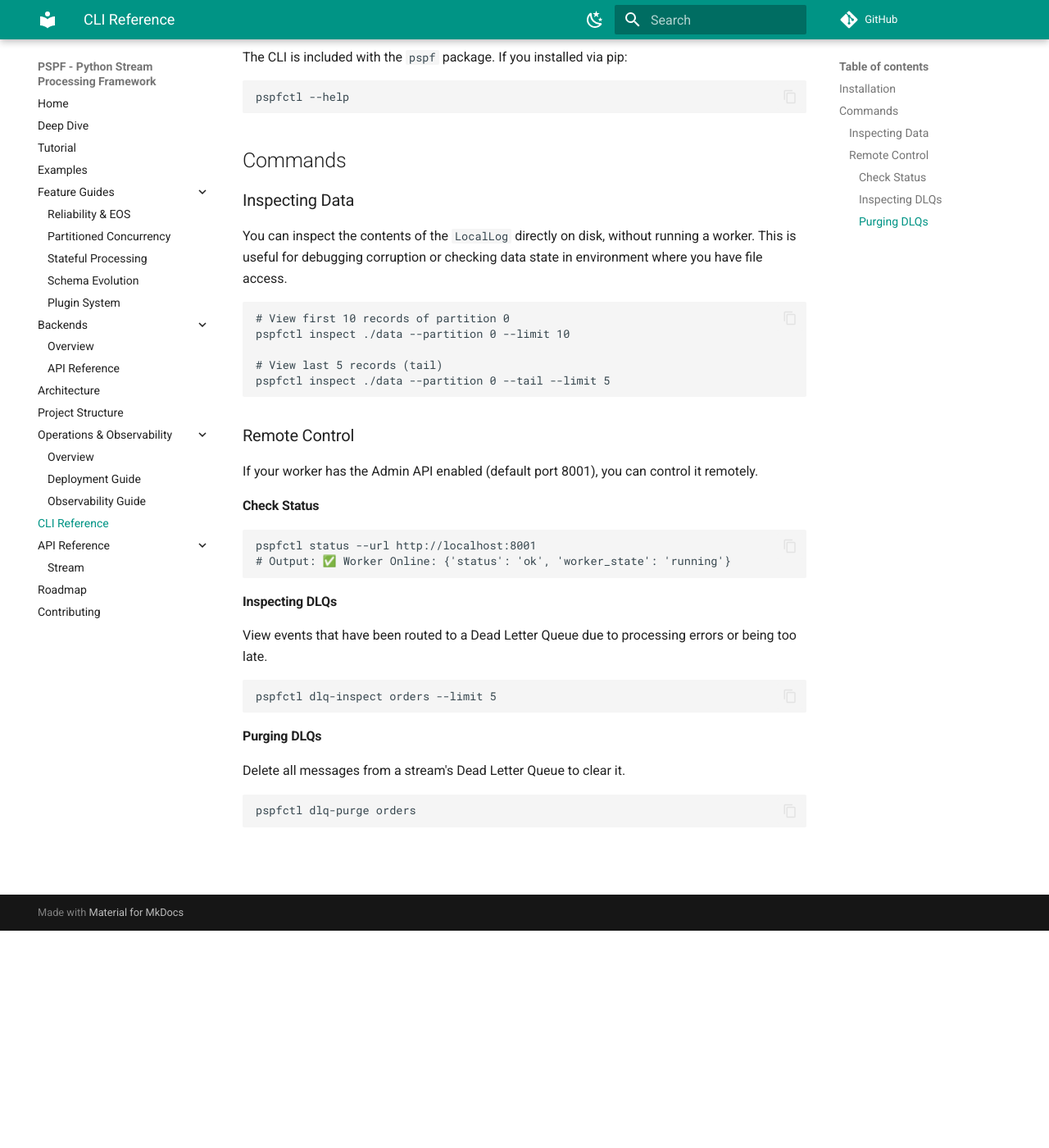
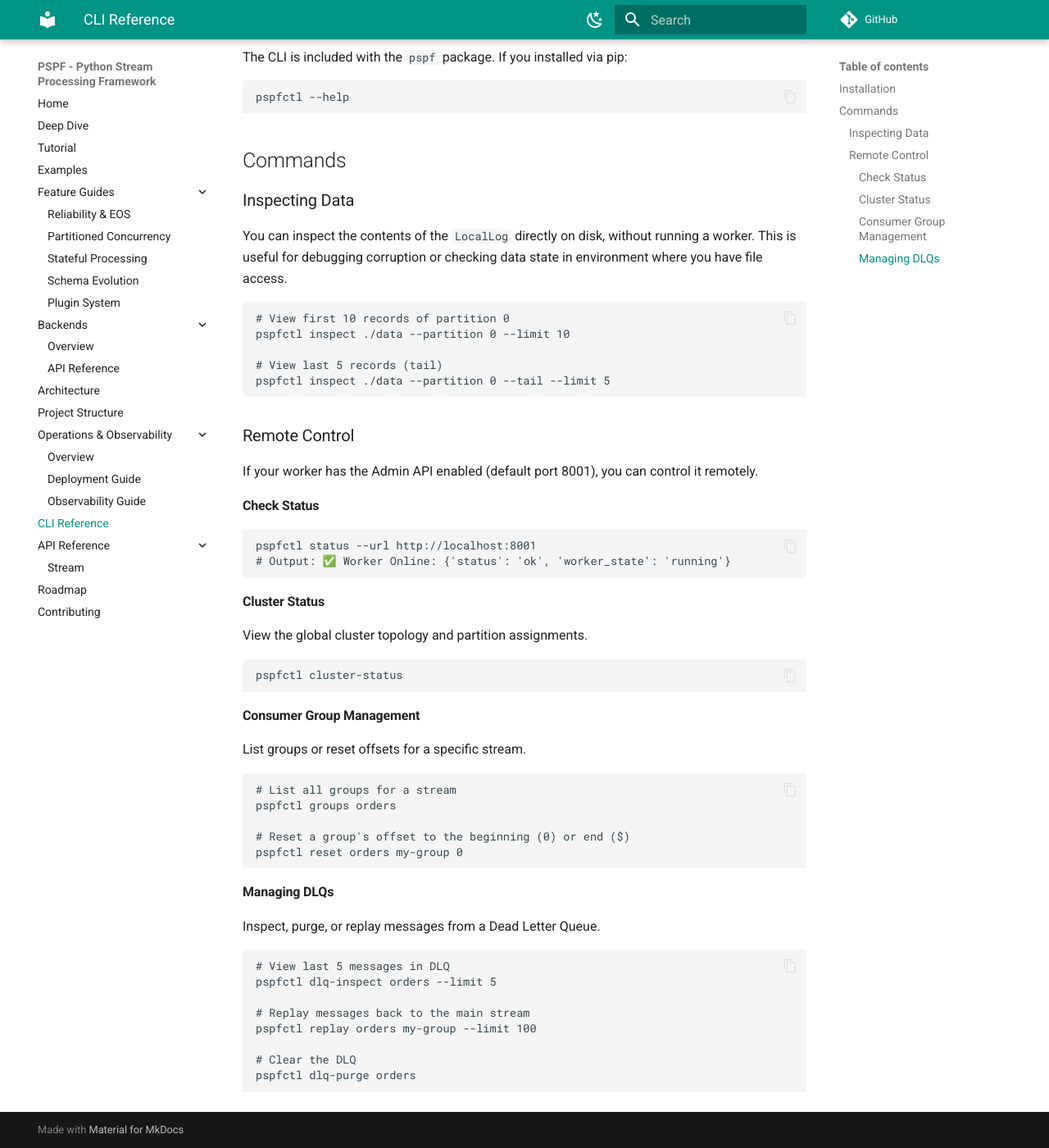
Before and after one commit to JosephMattHall/Python-Stream-Processing-Framework, an MkDocs documentation site: the page built from docs/cli.md, in a window 1280 px wide and 1400 px high, scrolled down 265 px. Shown: the whole window at 82% size. Built offline with MkDocs 1.6.1 and Material for MkDocs 9.7.7, drawn with Linux system fonts in a browser that asks for light colours; comment, search, counter and statistics services are not loaded.

Commit message:
updated docs and examples to align with recent changes.

````diff
--- a/docs/cli.md
+++ b/docs/cli.md
@@ -32,14 +32,31 @@ pspfctl status --url http://localhost:8001
 # Output: ✅ Worker Online: {'status': 'ok', 'worker_state': 'running'}
 ```
 
-#### Inspecting DLQs
-View events that have been routed to a Dead Letter Queue due to processing errors or being too late.
+#### Cluster Status
+View the global cluster topology and partition assignments.
 ```bash
-pspfctl dlq-inspect orders --limit 5
+pspfctl cluster-status
 ```
 
-#### Purging DLQs
-Delete all messages from a stream's Dead Letter Queue to clear it.
+#### Consumer Group Management
+List groups or reset offsets for a specific stream.
 ```bash
+# List all groups for a stream
+pspfctl groups orders
+
+# Reset a group's offset to the beginning (0) or end ($)
+pspfctl reset orders my-group 0
+```
+
+#### Managing DLQs
+Inspect, purge, or replay messages from a Dead Letter Queue.
+```bash
+# View last 5 messages in DLQ
+pspfctl dlq-inspect orders --limit 5
+
+# Replay messages back to the main stream
+pspfctl replay orders my-group --limit 100
+
+# Clear the DLQ
 pspfctl dlq-purge orders
 ```
````
Also changed, not shown: README.md (+7 -5 lines), docs/deep-dive.md (+9 -2 lines), docs/state.md (+15 -2 lines), docs/tutorial.md (+2 -3 lines), 3 other files.
